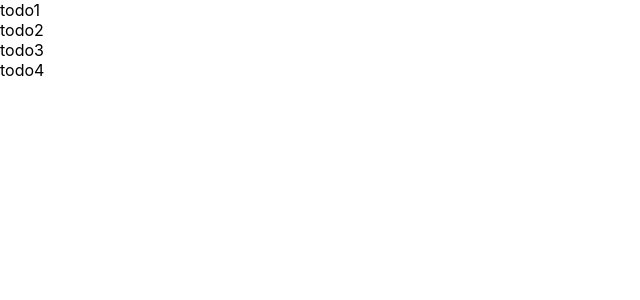
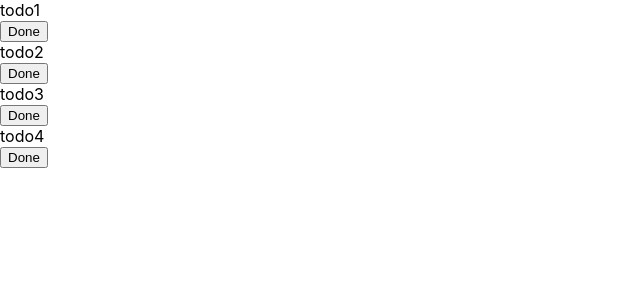
Before and after one commit to engineersubhadip/REACT, a React (Create React App) app in the folder TodoApp/todo-app/: page / in a window 1280 px wide. Shown: the top 300 px of the page, without its empty margins (0-640 px from the left). Built offline with nearby package versions, Linux system fonts and the light colour scheme.

Commit message:
Implemented Toggle scenario in the button text

```diff
--- a/TodoApp/todo-app/src/Components/Todolist.js
+++ b/TodoApp/todo-app/src/Components/Todolist.js
@@ -1,4 +1,6 @@
 // import {useState} from 'react';
+
+import { useState } from "react";
 
 // function Todolist({props}){ // props is an array of todos
 //     console.log(props)
@@ -23,11 +25,19 @@ function Todolist(prop){
     }
 
     let todoData = prop.todolist;
+
+    let [isFinished,setIsFinished] = useState(false);
+
     return(
         <>
             {
                 todoData.map(function(data,idx){
-                    return <div key={idx} onClick={() => handleClick(data)}>{data}</div>
+                    return (
+                        <div>
+                            <div key={idx} onClick={() => handleClick(data)}>{data}</div>
+                            <button onClick={() => setIsFinished(!isFinished)}>{(isFinished) ? `Redo` : `Done`}</button>
+                        </div>
+                    )
                 })
             }
         </>
```
